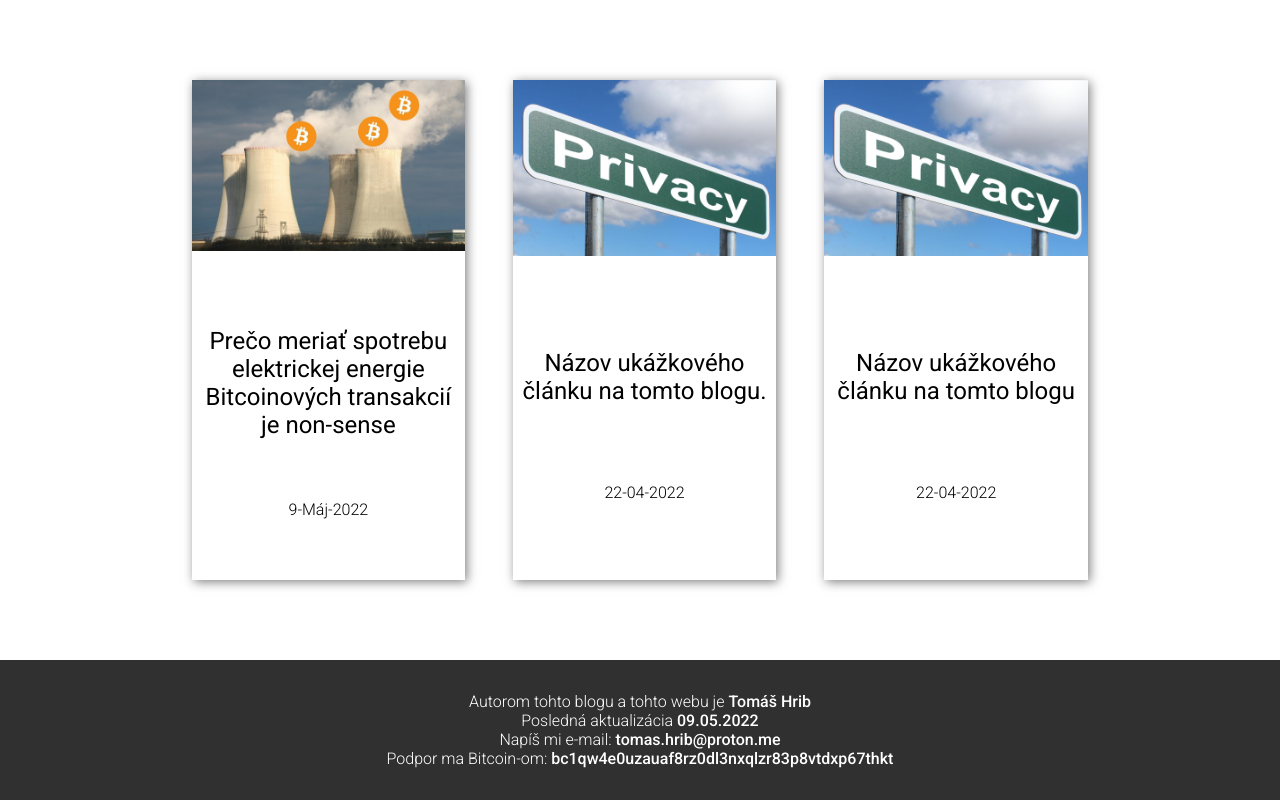
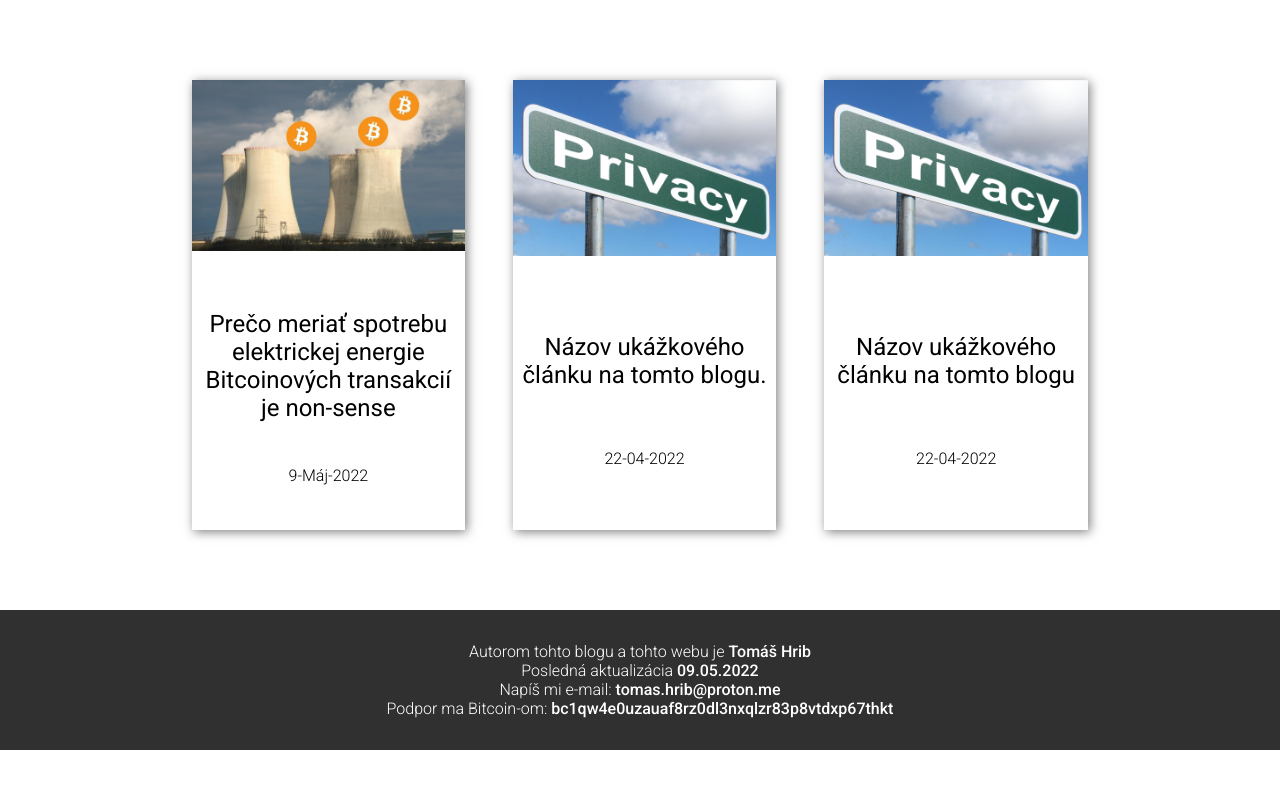
Before and after one commit to tomashrib/tomashrib.github.io, a plain HTML site: page index.html in a window 1280 px wide. Shown: the part 1321-2121 px from the top of the page. After the commit the page ends 2071 px from the top, so only its background shows below. Drawn offline with Linux system fonts and the light colour scheme.

Commit message:
some changes to article container regarding sizes and margins

```diff
--- a/style/articles.scss
+++ b/style/articles.scss
@@ -17,8 +17,8 @@
         // align-content: center;
         // justify-items: center;
         // justify-content: center;
-        margin-left: 1rem;
-        margin-right: 1rem;
+        // margin-left: 1rem;
+        // margin-right: 1rem;
         place-items: center;
         .articleContainer{
             // text-align: justify;
@@ -27,21 +27,22 @@
             overflow-wrap: break-word;
             a{
                 display: grid;
-                gap: -1rem;
-                height: 500px;
+                // gap: -1rem;
+                height: 450px;
                 img{
                     width: 100%;
                 }
                 h1{
                     font-size: 1.5rem;
                     padding: 0.5rem;
-                    margin-bottom: 0;
-                    padding-bottom: 0;
+                    // margin-bottom: 0;
+                    // padding-bottom: 0;
                     font-weight: 400;
                 }
                 h2{
                     font-weight: 300;
                     font-size: 1rem;
+                    margin-top: -1rem;
                 }
             }
             transition: 0.5s;
@@ -56,11 +57,13 @@
                 // width: 80vw;
                 margin-left: auto;
                 margin-right: auto;
-                ;
+                // a{
+                //     height: 450px;
+                // }
             }
         }
 
-        @media(min-width: 700px){
+        @media(min-width: 670px){
             grid-template-columns: repeat(2, auto);
         }
         @media(min-width: 1200px){
@@ -68,6 +71,16 @@
             width: 70vw;
             margin-left: auto;
             margin-right: auto;
+
+            // .articleContainer{
+            //     a{
+            //         height: 300px;
+            //         h1{
+            //             font-size: 1rem;
+            //         }
+            //     }
+
+            // }
         }
     }
 }
```
Also changed, not shown: style/articles.css.
